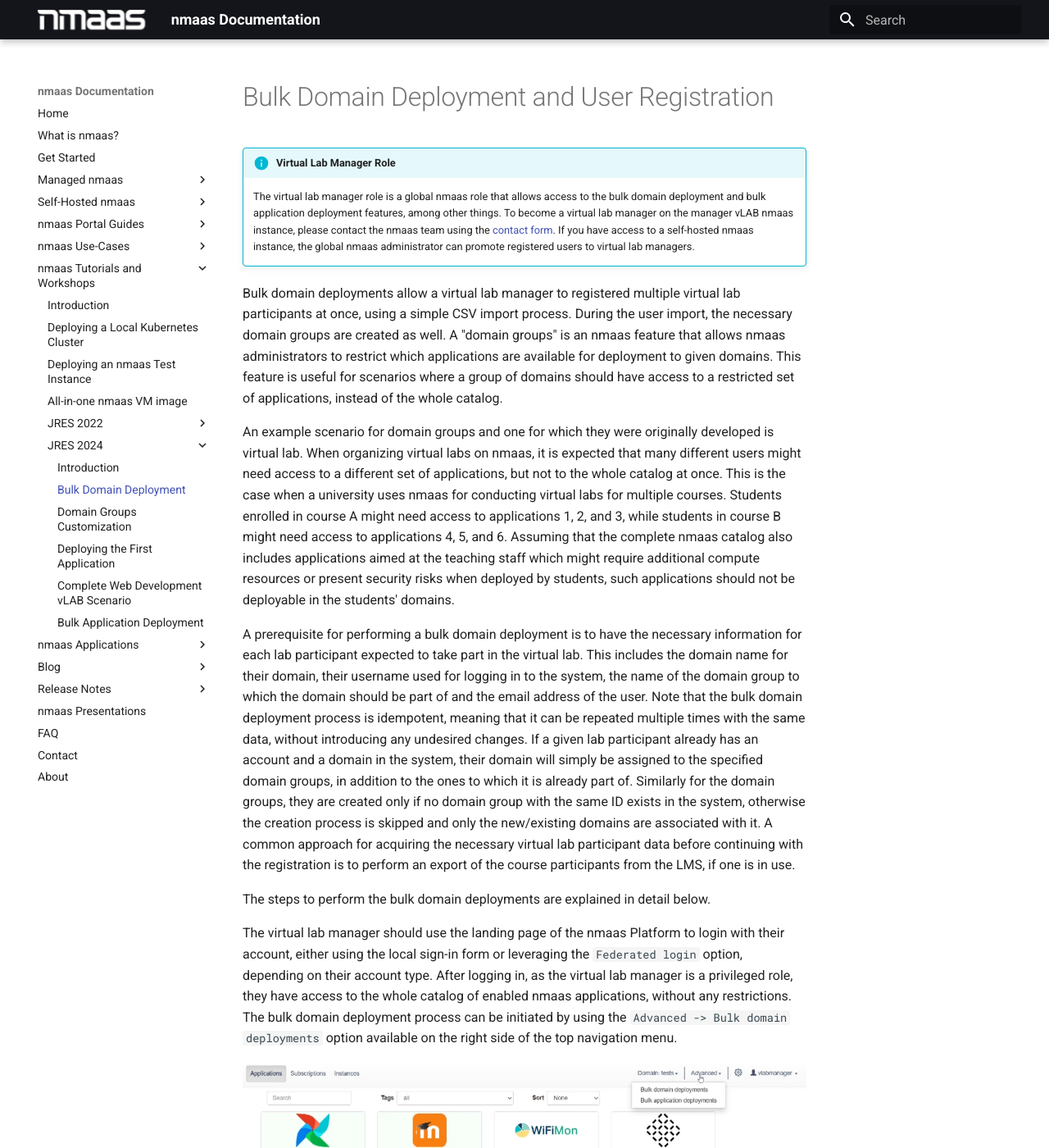
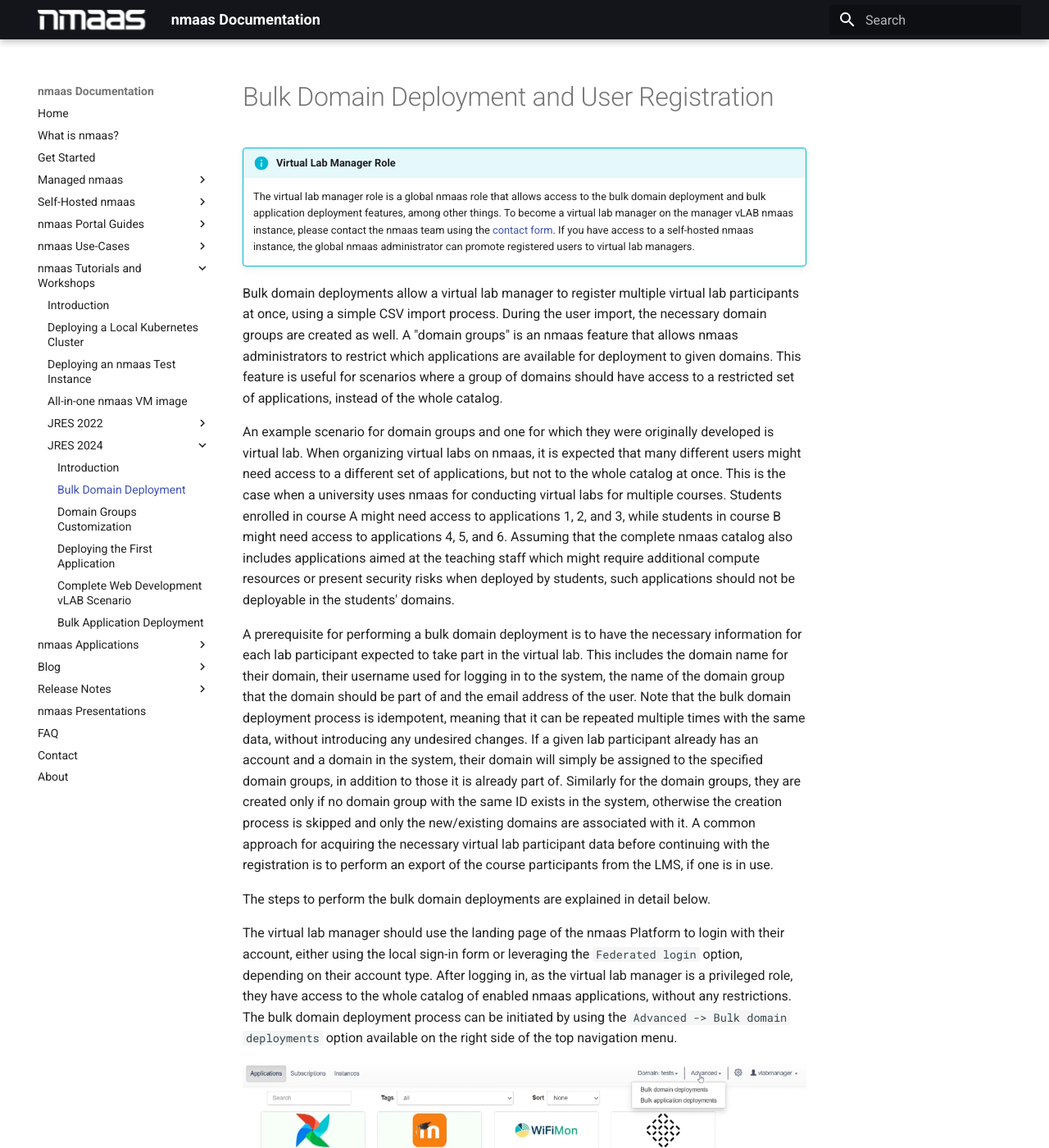
Before and after one commit to nmaas-platform/nmaas-docs, an MkDocs documentation site: the page built from docs/tutorials-workshops/jres2024/p1_vlab-bulk-registration.md, in a window 1280 px wide and 1400 px high. Shown: the whole window at 82% size. Built offline with MkDocs 1.6.1 and Material for MkDocs 9.7.7, drawn with Linux system fonts in a browser that asks for light colours; some of the changed text lies outside the part shown.

Commit message:
Changes after proofreading

```diff
--- a/docs/tutorials-workshops/jres2024/p1_vlab-bulk-registration.md
+++ b/docs/tutorials-workshops/jres2024/p1_vlab-bulk-registration.md
@@ -4,11 +4,11 @@
 
     The virtual lab manager role is a global nmaas role that allows access to the bulk domain deployment and bulk application deployment features, among other things. To become a virtual lab manager on the manager vLAB nmaas instance, please contact the nmaas team using the [contact form](https://vlab.dev.nmaas.eu/about?type=VLAB_REQUEST). If you have access to a self-hosted nmaas instance, the global nmaas administrator can promote registered users to virtual lab managers.
 
-Bulk domain deployments allow a virtual lab manager to registered multiple virtual lab participants at once, using a simple CSV import process. During the user import, the necessary domain groups are created as well. A "domain groups" is an nmaas feature that allows nmaas administrators to restrict which applications are available for deployment to given domains. This feature is useful for scenarios where a group of domains should have access to a restricted set of applications, instead of the whole catalog.
+Bulk domain deployments allow a virtual lab manager to register multiple virtual lab participants at once, using a simple CSV import process. During the user import, the necessary domain groups are created as well. A "domain groups" is an nmaas feature that allows nmaas administrators to restrict which applications are available for deployment to given domains. This feature is useful for scenarios where a group of domains should have access to a restricted set of applications, instead of the whole catalog.
 
 An example scenario for domain groups and one for which they were originally developed is virtual lab. When organizing virtual labs on nmaas, it is expected that many different users might need access to a different set of applications, but not to the whole catalog at once. This is the case when a university uses nmaas for conducting virtual labs for multiple courses. Students enrolled in course A might need access to applications 1, 2, and 3, while students in course B might need access to applications 4, 5, and 6. Assuming that the complete nmaas catalog also includes applications aimed at the teaching staff which might require additional compute resources or present security risks when deployed by students, such applications should not be deployable in the students' domains.
 
-A prerequisite for performing a bulk domain deployment is to have the necessary information for each lab participant expected to take part in the virtual lab. This includes the domain name for their domain, their username used for logging in to the system, the name of the domain group to which the domain should be part of and the email address of the user. Note that the bulk domain deployment process is idempotent, meaning that it can be repeated multiple times with the same data, without introducing any undesired changes. If a given lab participant already has an account and a domain in the system, their domain will simply be assigned to the specified domain groups, in addition to the ones to which it is already part of. Similarly for the domain groups, they are created only if no domain group with the same ID exists in the system, otherwise the creation process is skipped and only the new/existing domains are associated with it. A common approach for acquiring the necessary virtual lab participant data before continuing with the registration is to perform an export of the course participants from the LMS, if one is in use.
+A prerequisite for performing a bulk domain deployment is to have the necessary information for each lab participant expected to take part in the virtual lab. This includes the domain name for their domain, their username used for logging in to the system, the name of the domain group that the domain should be part of and the email address of the user. Note that the bulk domain deployment process is idempotent, meaning that it can be repeated multiple times with the same data, without introducing any undesired changes. If a given lab participant already has an account and a domain in the system, their domain will simply be assigned to the specified domain groups, in addition to those it is already part of. Similarly for the domain groups, they are created only if no domain group with the same ID exists in the system, otherwise the creation process is skipped and only the new/existing domains are associated with it. A common approach for acquiring the necessary virtual lab participant data before continuing with the registration is to perform an export of the course participants from the LMS, if one is in use.
 
 The steps to perform the bulk domain deployments are explained in detail below.
 
@@ -29,14 +29,14 @@
 
 The required fields are:
 
-- `domain` - the name of the domain to which the user should be part of. If it exists, the user is simply added to it as a member. If it does not exist, it is created, and then the user is made part of it.
-- `username` - the username for the user. If it exists, the user is added to the listed domain. If it does not exist, it is created and then added to the domain.
+- `domain` - the name of the domain that the user should be part of. If it exists, the user is simply added to it as a member. If it does not exist, it is created, and then the user is made part of it.
+- `username` - the username for the user. If it exists, the user is added to the given domain. If it does not exist, it is created and then added to the domain.
 - `networks` - should be left blank, reserved for future use.
-- `domainGroups` - domain groups to which the domain needs to be part of. If a domain group already exists, the given domain is added to it. If the domain group does not exist, it is first created, and then the domains are joined to it.
+- `domainGroups` - domain groups that the domain needs to be part of. If a domain group already exists, the given domain is added to it. If the domain group does not exist, it is first created, and then the domains are joined to it.
 - `email` - the email of the user. If email notifications are enabled at the nmaas instance level, a welcome email will be sent to the user.
 - `ssoEnabled` - whether the user can login using the `Federated login` option or not. This is useful if the first import of users is done from an LMS export, but subsequent logins need to be done via SSO. This allows the user accounts to be fully set up and joined to the respective domain groups before the virtual lab participants are allowed to login to the system for the first time.
 
-After providing the content and clicking either the `Upload file` button or the `Upload csv content` button, depending on whether the CSV file was uploaded or its content were pasted in the text area, the bulk domain deployment process will be initiated. After a couple of moments, an overview page will be shown, explaining the action that was taken for each user and domain.
+After providing the content and clicking either the `Upload file` button or the `Upload csv content` button, depending on whether the CSV file was uploaded or its content was pasted in the text area, the bulk domain deployment process will be initiated. After a couple of moments, an overview page will be shown, explaining the action that was taken for each user and domain.
 
 ![Bulk Domain Deployment Overview](img/03-bulk-domain-deployment-overview.png)
 
```
Also changed, not shown: docs/tutorials-workshops/jres2022/introduction.md (+1 -1 lines), docs/tutorials-workshops/jres2022/p3_demo-network-environment.md (+1 -1 lines), docs/tutorials-workshops/jres2024/p2_domain-groups-customization.md (+1 -1 lines), docs/tutorials-workshops/jres2024/p3_deploying-the-first-app.md (+2 -2 lines).
